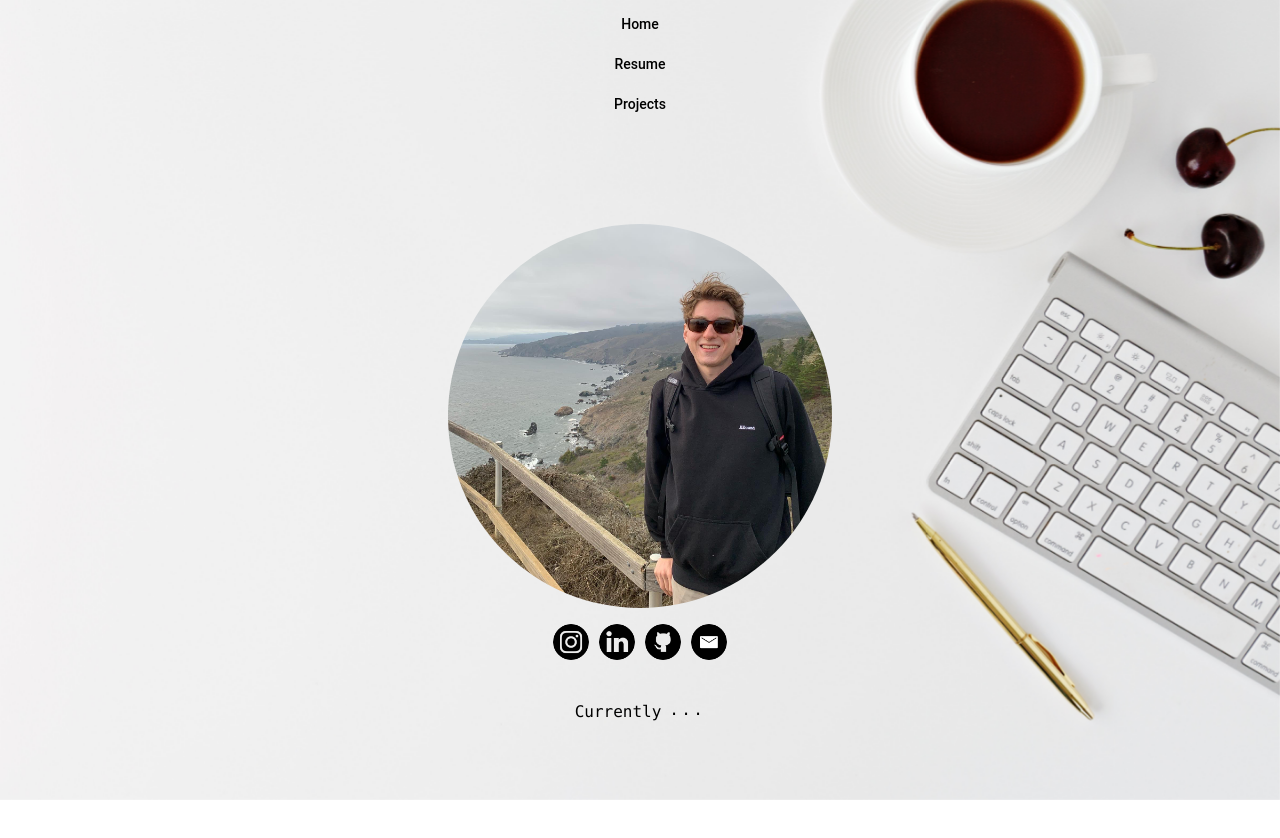
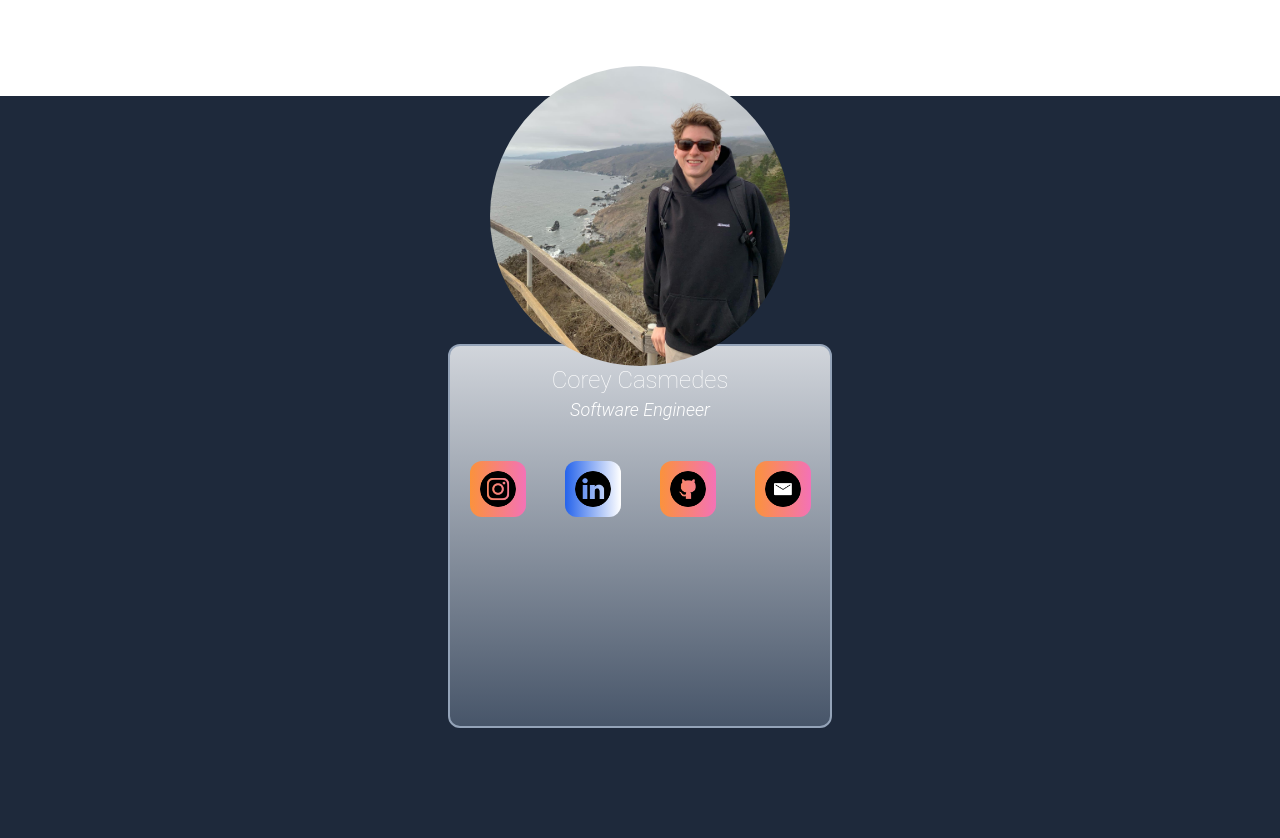
Before and after one commit to coreycasmedes/coreycasmedes-ui, a React (Create React App) app: page / in a window 1280 px wide. Shown: the top 838 px of the page. Before the commit the page ends 800 px from the top, so only its background shows below. Built offline with nearby package versions, Linux system fonts and the light colour scheme.

Commit message:
vertical card layout for home screen

```diff
--- a/package.json
+++ b/package.json
@@ -6,6 +6,7 @@
   "dependencies": {
     "@headlessui/react": "^1.7.3",
     "@headlessui/tailwindcss": "^0.1.1",
+    "@rive-app/react-canvas": "^3.0.33",
     "@testing-library/jest-dom": "^5.16.5",
     "@testing-library/react": "^13.4.0",
     "@testing-library/user-event": "^13.5.0",
--- a/src/App.tsx
+++ b/src/App.tsx
@@ -4,6 +4,13 @@ import './App.css';
 
 import { Tab } from '@headlessui/react'
 import NavBar from './Navbar';
+import ProfileAvatar from './corey_muir_beach.jpg';
+import Button from './Button';
+import InstagramIcon from './instagram_icon.png'
+import LinkedInIcon from './linkedin_icon.png'
+import GithubIcon from './github_icon.png'
+import EmailIcon from './email_icon.png'
+
 
 
 
@@ -12,10 +19,72 @@ function App() {
   //const testBackgroundUrl = '/User/coreycasmedes/Downloads/augustine-wong-3Om4DHcaAc0-unsplash.jpg';
   return (
 
-    <div className="min-h-screen min-w-full bg-[url('../public/keyboard_and_coffee_tech.jpg')] bg-cover bg-fixed">
-      <div >
+    <div className="min-h-screen min-w-full bg-slate-800">
+      {/* <div >
         <NavBar />
+      </div> */}
+
+      {/* <div className='flex justify-between'>
+        <button>about</button>
+        <button>resumes</button>
+        <button>projects</button>
+      </div> */}
+
+
+
+      {/* <div className="flex items-center justify-between m-4">
+        <h1>Corey Casmedes</h1>
+        <div>
+          <Button buttonText="Home"></Button>
+          <Button buttonText="About"></Button>
+          <Button buttonText="Resume"></Button>
+          <Button buttonText="Projects"></Button>
+        </div>
+      </div> */}
+
+      {/* <div className='grid place-items-center'>
+        <img src={ProfileAvatar} className='rounded-full w-72 scale-125'></img>
+      </div> */}
+
+      <div className="my-24 flex flex-col items-center">
+        <img src={ProfileAvatar} className='rounded-full w-60 scale-125'></img>
+        <div className='w-96 h-96 bg-gradient-to-b border-slate-400 border-2 from-gray-300 to-slate-600 rounded-xl grid place-items-center grid-cols-4 grid-rows-4 my-2'>
+
+          <div className='col-span-4 flex-row place-items-center justify-around justify-items-center '>
+            <h1 className="text-white  font-roboto text-2xl font-extralight">Corey Casmedes</h1>
+            <h1 className="text-white  font-light text-lg italic">Software Engineer</h1>
+          </div>
+
+          <div className='bg-gradient-to-r from-orange-400 to-pink-400 col-span-1 w-14 h-14 rounded-xl flex justify-center items-center shadow-3xl'>
+            <a href='https://www.instagram.com/coreycasmedes/' className=''>
+              <img src={InstagramIcon} className='rounded-full w-9'></img>
+            </a>
+
+          </div>
+          <div className='bg-gradient-to-r from-blue-600 to-white col-span-1 w-14 h-14 rounded-xl flex justify-center items-center shadow-3xl'>
+            <a href='https://www.instagram.com/coreycasmedes/' className=''>
+              <img src={LinkedInIcon} className='rounded-full w-9'></img>
+            </a>
+
+          </div>
+          <div className='bg-gradient-to-r from-orange-400 to-pink-400 col-span-1 w-14 h-14 rounded-xl flex justify-center items-center shadow-3xl'>
+            <a href='https://www.instagram.com/coreycasmedes/' className=''>
+              <img src={GithubIcon} className='rounded-full w-9'></img>
+            </a>
+
+          </div>
+          <div className='bg-gradient-to-r from-orange-400 to-pink-400 col-span-1 w-14 h-14 rounded-xl flex justify-center items-center shadow-3xl'>
+            <a href='https://www.instagram.com/coreycasmedes/' className=''>
+              <img src={EmailIcon} className='rounded-full w-9'></img>
+            </a>
+
+          </div>
+
+
+        </div>
       </div>
+
+
 
     </div>
   );
--- a/src/AppleLogoTransition.jsx
+++ b/src/AppleLogoTransition.jsx
@@ -5,30 +5,43 @@ import { useEffect, useState } from 'react'
 import AppleIcon from './apple_icon.png'
 
 function AppleLogoTransition() {
-  const [isShowing, setIsShowing] = useState(false)
+  const [isShowing, setIsShowing] = useState(true)
 
   useEffect(() => {
-    setTimeout(2000).then(setIsShowing);
-    setIsShowing(true);
+    setTimeout(() => setIsShowing(false), 2000)
+    // setTimeout(2000).then(setIsShowing);
+    // setIsShowing(true);
   }, []);
 
   return (
-    <>
-      <button onClick={() => setIsShowing((isShowing) => !isShowing)}>
-        Toggle
-      </button>
-      <Transition
-        show={isShowing}
-        enter="transition-opacity duration-75"
-        enterFrom="opacity-0"
-        enterTo="opacity-100"
-        leave="transition-opacity duration-150"
-        leaveFrom="opacity-100"
-        leaveTo="opacity-0"
-      >
-        I will fade in and out
-      </Transition>
-    </>
+    <div>
+        {isShowing ?
+        (
+        <div className='font-mono flex flex-row '>
+          <p className="animate-bounce">.</p>
+          <p className="animate-bounce">.</p>
+          <p className="animate-bounce">.</p>
+        </div> ) : (
+            <img src={AppleIcon} className="w-4 ease-in duration-1000"></img>
+            )
+          }
+    </div>
+    // <>
+    //   <button onClick={() => setIsShowing((isShowing) => !isShowing)}>
+    //     Toggle
+    //   </button>
+    //   <Transition
+    //     show={isShowing}
+    //     enter="transition-opacity duration-75"
+    //     enterFrom="opacity-0"
+    //     enterTo="opacity-100"
+    //     leave="transition-opacity duration-150"
+    //     leaveFrom="opacity-100"
+    //     leaveTo="opacity-0"
+    //   >
+    //     <img src={AppleIcon} className="w-9"></img>
+    //   </Transition>
+    // </>
   )
 }
 
--- /dev/null
+++ b/src/Button.jsx
@@ -0,0 +1,14 @@
+
+
+const Button = ({buttonText}) => {
+
+    return (
+
+        <button className="w-28 px-2 py-1 ml-4 border-2 bg-orange-300 rounded-md hover:bg-gray-300">
+            {buttonText}
+        </button>
+
+    );
+};
+
+export default Button;
--- a/src/Home.jsx
+++ b/src/Home.jsx
@@ -4,15 +4,17 @@ import LinkedInIcon from './linkedin_icon.png'
 import GithubIcon from './github_icon.png'
 import EmailIcon from './email_icon.png'
 import AppleLogoTransition from './AppleLogoTransition';
-
+import AppleIcon from './apple_icon.png'
+import Example from './Rive';
 
 function Home() {
 
 
     return (
+        <div>
             <div className='grid place-items-center pt-24'>
                 <div>
-                <img src={ProfileAvatar} className='rounded-full w-96'></img>
+                    <img src={ProfileAvatar} className='rounded-full w-96 scale-125 ease-in duration-200 overflow-hidden inline-block'></img>
                 </div>
                 <div className='flex space-x-2.5 my-4'>
                     <a href='https://www.instagram.com/coreycasmedes/'>
@@ -27,31 +29,15 @@ function Home() {
                     <a href='mailto:palmate-nibs.0h@icloud.com'>
                         <img src={EmailIcon} className='rounded-full w-9'></img>
                     </a>
+                </div>
+            </div>
+            <div className=' min-h-full min-w-full'>
+            <Example />
+            </div>
 
         </div>
-            <div className='flex font-mono my-6'>
-                <p>Currently</p>
-                <div className='animate-bounce w-3 h-12 ml-2 duration-500'>
-                    .
-                </div>
-                <div className='animate-bounce w-3 h-12 delay-200'>
-                    .
-                </div>
-                <div className='animate-bounce w-3 h-12 delay-500'>
-                    .
-                </div>
-                {/* <AppleLogoTransition /> */}
-
-                {/* <div role="status">
-                    <svg aria-hidden="true" class="ml-4 mr-6 w-6 h-6 text-gray-200 animate-spin dark:text-gray-600 fill-blue-600" viewBox="0 0 100 101" fill="none" xmlns="http://www.w3.org/2000/svg">
-                        <path d="M100 50.5908C100 78.2051 77.6142 100.591 50 100.591C22.3858 100.591 0 78.2051 0 50.5908C0 22.9766 22.3858 0.59082 50 0.59082C77.6142 0.59082 100 22.9766 100 50.5908ZM9.08144 50.5908C9.08144 73.1895 27.4013 91.5094 50 91.5094C72.5987 91.5094 90.9186 73.1895 90.9186 50.5908C90.9186 27.9921 72.5987 9.67226 50 9.67226C27.4013 9.67226 9.08144 27.9921 9.08144 50.5908Z" fill="currentColor"></path>
-                        <path d="M93.9676 39.0409C96.393 38.4038 97.8624 35.9116 97.0079 33.5539C95.2932 28.8227 92.871 24.3692 89.8167 20.348C85.8452 15.1192 80.8826 10.7238 75.2124 7.41289C69.5422 4.10194 63.2754 1.94025 56.7698 1.05124C51.7666 0.367541 46.6976 0.446843 41.7345 1.27873C39.2613 1.69328 37.813 4.19778 38.4501 6.62326C39.0873 9.04874 41.5694 10.4717 44.0505 10.1071C47.8511 9.54855 51.7191 9.52689 55.5402 10.0491C60.8642 10.7766 65.9928 12.5457 70.6331 15.2552C75.2735 17.9648 79.3347 21.5619 82.5849 25.841C84.9175 28.9121 86.7997 32.2913 88.1811 35.8758C89.083 38.2158 91.5421 39.6781 93.9676 39.0409Z" fill="currentFill"></path>
-                    </svg>
-                </div> */}
 
 
-            </div>
-        </div>
     );
 }
 
--- a/src/Resume.jsx
+++ b/src/Resume.jsx
@@ -37,9 +37,9 @@ function Resume() {
 
     return (
 
-        <div className="grid grid-cols-1 lg:mx-96 sm:mx-44 place-items-center my-36 font-sans">
+        <div className="grid grid-cols-1 lg:mx-96 sm:mx-44 place-items-center my-36 font-arial min-h-full ">
             <h1
-                className='text-4xl'
+                className='text-2xl'
             >
                 Corey Casmedes
             </h1>
@@ -48,14 +48,16 @@ function Resume() {
             >
                 Software Engineer
             </h3>
-
-            <h1
-                className='text-4xl my-6'
+            <h2
+                className='text-2xl'
             >
                 Experience
-            </h1>
+            </h2>
+
+
+
             {experiences.map((experience) => (
-                <div className="justify-self-start">
+                <div className="justify-self-start py-4 bg-white border-gray-200 border shadow-md rounded-lg px-4 my-4 hover:scale-110 ease-in duration-500 min-w-full">
                     <h3 className="text-2xl">
                         {experience.title}
                     </h3>
--- a/tailwind.config.js
+++ b/tailwind.config.js
@@ -10,6 +10,8 @@ module.exports = {
       extend: {
         fontFamily: {
           'sans': ['Roboto', ...defaultTheme.fontFamily.sans],
+          'roboto': ['Roboto', ...defaultTheme.fontFamily.sans],
+          'arial': ['Arial', ...defaultTheme.fontFamily.sans],
         },
     },
     plugins: [],
```
Also changed, not shown: 1 other file (tests, documents, lock files or other folders). Lines whose indentation alone changed are shown as unchanged.
